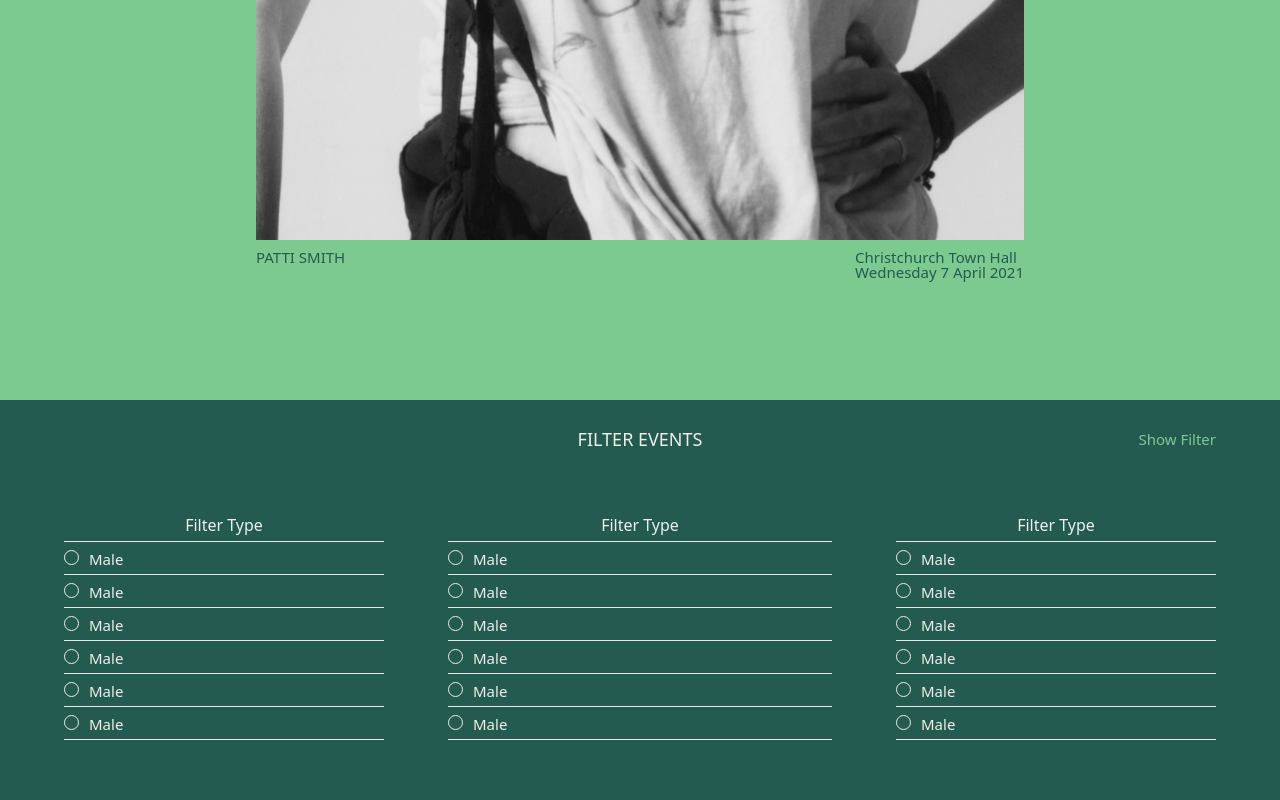
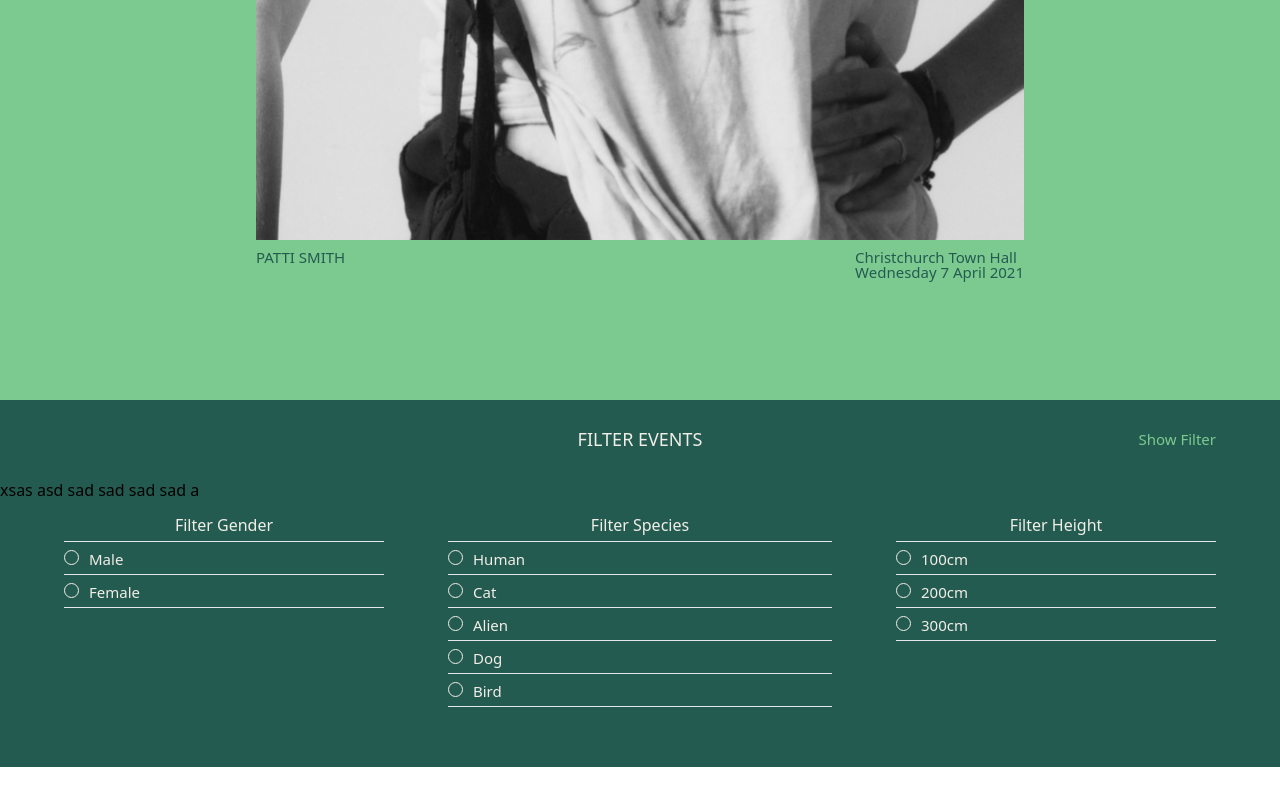
Before and after one commit to dancarter888/vue-app, a Vue app: page / in a window 1280 px wide. Shown: the part 1302-2102 px from the top of the page. After the commit the page ends 2069 px from the top, so only its background shows below. Built offline with nearby package versions, Linux system fonts and the light colour scheme.

Commit message:
make filters into components with props

```diff
--- a/src/App.vue
+++ b/src/App.vue
@@ -5,10 +5,21 @@
     <FilterHeader @toggle="toggleExpand"/>
     <div class="relative">
       <Filters class="absolute -top-1px left-0 z-10" />
-      <div class="relative bg-white w-full z-0 transition-all duration-500 ease-in"  :class="[isExpanded ? 'h-826px md:h-322px lg:h-362px' : 'h-0', errorClass]"></div>
+      <div class="relative bg-white w-full z-0 transition-all duration-500 ease-in"  :class="[isExpanded ? 'h-826px md:h-322px lg:h-362px' : 'h-0']"></div>
     </div>
     <div class="relative z-20">
-
+      xsas
+      asd
+      sad
+      sad
+      sad
+      sad
+      a
+      <br>
+      <br>
+      <br>
+      <br>
+      <br>
     </div>
   </div>
 </template>
--- a/src/components/Filter.vue
+++ b/src/components/Filter.vue
@@ -1,14 +1,18 @@
 <template>
     <div class="mt-8px mb-7px">
-        <input class="h-15px w-15px mr-10px radio-btn" type="radio" id="male" name="gender" value="male">
-        <label for="male">Male</label>
+        <input class="h-15px w-15px mr-10px radio-btn" type="radio" :id="value" :name="name" :value="male">
+        <label for="male">{{ value }}</label>
     </div>
     <hr class="filter-border"/>
 </template>
 
 <script>
 export default {
-    name: 'Filter'
+    name: 'Filter',
+    props: {
+        name: String,
+        value: String
+    }
 
 }
 </script>
--- a/src/components/FilterGroup.vue
+++ b/src/components/FilterGroup.vue
@@ -1,13 +1,8 @@
 <template>
-    <h3 class=" pb-8px w-full flex justify-center">Filter Type</h3>
+    <h3 class=" pb-8px w-full flex justify-center">Filter {{ name }}</h3>
     <hr class="filter-border"/>
     <form class="flex-col text-15px">
-        <Filter />
-        <Filter />
-        <Filter />
-        <Filter />
-        <Filter />
-        <Filter />
+        <Filter v-for="value in values" :key="value" :name="name" :value="value"/>
     </form>
 </template>
 
@@ -18,7 +13,13 @@
     name: 'FilterGroup',
     components: {
         Filter
+    },
+    props: {
+        name: String,
+        values: Array,
+    },
+    mounted() {
+        console.log(this.name, this.values)
     }
-
 }
 </script>
--- a/src/components/Filters.vue
+++ b/src/components/Filters.vue
@@ -1,13 +1,13 @@
 <template>
     <div class="w-full h-auto grid grid-cols-12 md:grid-cols-20 lg:grid-cols-36 gap-0 text-15px md:text-16px bg-green-forest pt-40px pb-30px lg:pb-70px text-cream">
         <div class="col-start-2 col-span-10 md:col-start-2 md:col-span-5 lg:col-start-4 lg:col-span-8 pb-30px">
-            <FilterGroup />
+            <FilterGroup name="Gender" :values="['Male', 'Female']"/>
         </div>
         <div class="col-start-2 col-span-10 md:col-start-8 md:col-span-6 lg:col-start-15 lg:col-span-8 pb-30px">
-            <FilterGroup />
+            <FilterGroup name="Species" :values="['Human', 'Cat', 'Alien', 'Dog', 'Bird']"/>
         </div>
         <div class="col-start-2 col-span-10 md:col-start-15 md:col-span-5 lg:col-start-26 lg:col-span-8 pb-30px">
-            <FilterGroup />
+            <FilterGroup name="Height" :values="['100cm', '200cm', '300cm']"/>
         </div>
     </div>
 </template>
@@ -19,6 +19,6 @@
     name: 'Filters',
     components: {
         FilterGroup,
-    }
+    },
 }
 </script>
```
